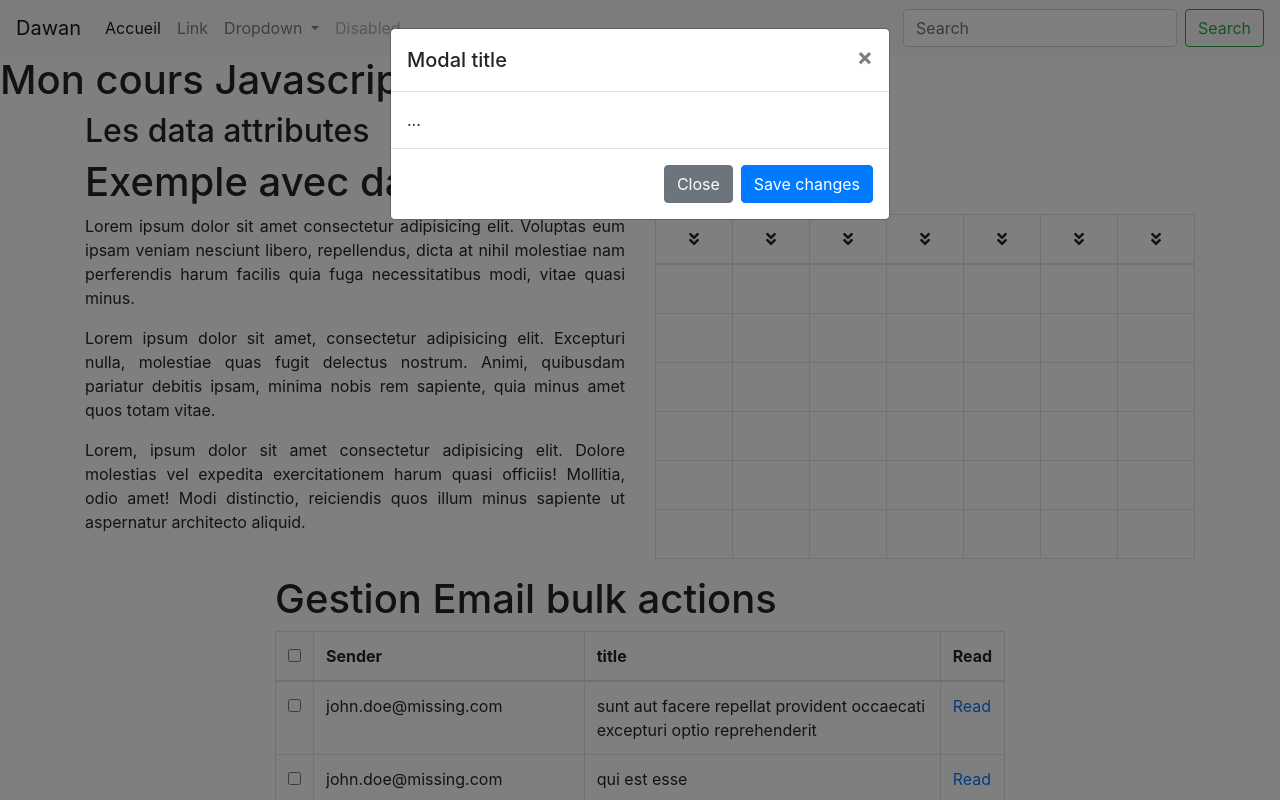
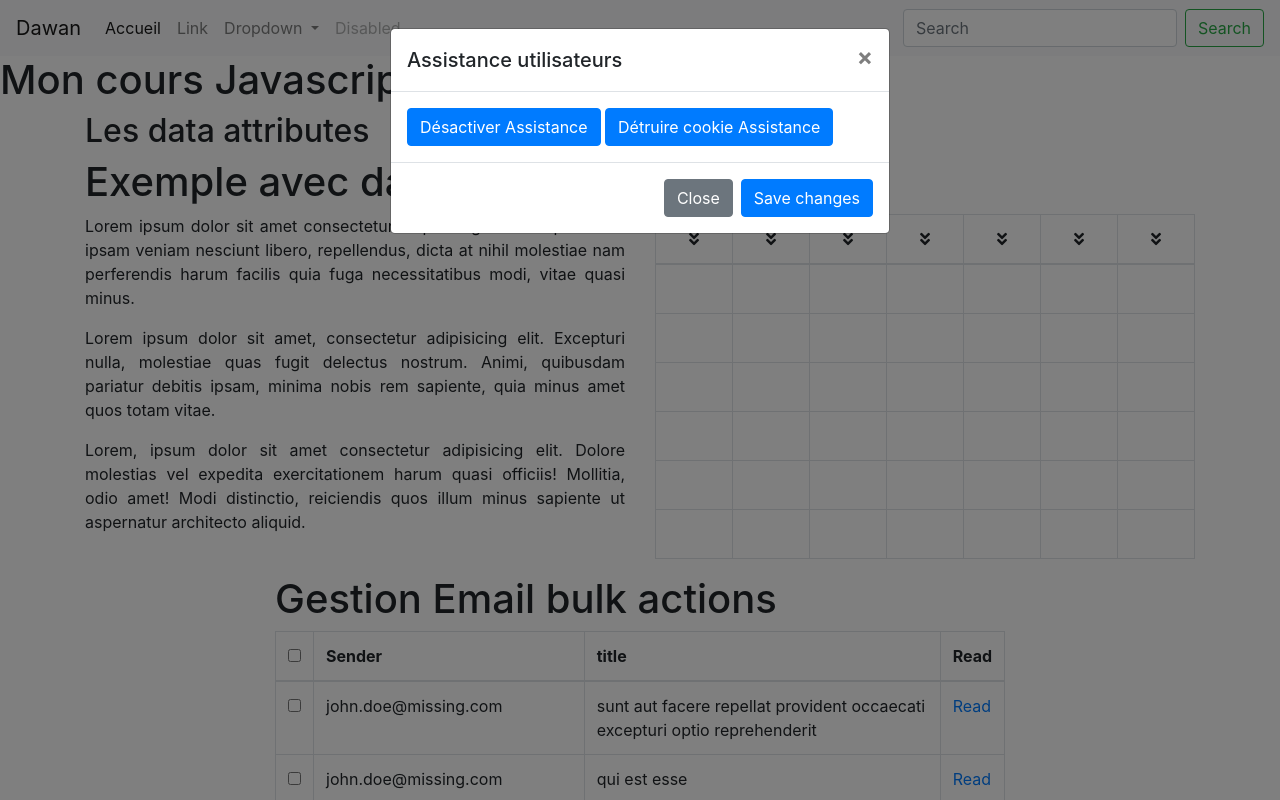
Before and after one commit to nicoduflot/poe-10-2020-JS, a plain HTML site: page index.html in a window 1280 px wide. Shown: the top 800 px of the page. Drawn offline with Linux system fonts and the light colour scheme.

Commit message:
Add files via upload

```diff
--- a/index.html
+++ b/index.html
@@ -225,24 +225,29 @@
                 <button type="button" id="aideUserButton"
                         class="btn btn-primary"
                         data-toggle="modal" data-target="#exampleModal">
-                    <span id="aideUser" class="aideUserOff">Activer aide utilisateur</span>
+                    Activer aide utilisateur
                 </button>
                 <!-- Modal -->
                 <div class="modal fade" id="exampleModal" tabindex="-1" aria-labelledby="exampleModalLabel" aria-hidden="true">
                     <div class="modal-dialog">
                         <div class="modal-content">
                             <div class="modal-header">
-                                <h5 class="modal-title" id="exampleModalLabel">Modal title</h5>
+                                <h5 class="modal-title" id="exampleModalLabel">Assistance utilisateurs</h5>
                                 <button type="button" class="close" data-dismiss="modal" aria-label="Close">
                                     <span aria-hidden="true">&times;</span>
                                 </button>
                             </div>
                             <div class="modal-body">
-                                ...
+                                <button id="dismissAssistUser" type="button" data-dismiss="modal" class="btn btn-primary">
+                                    Désactiver Assistance
+                                </button>
+                                <button id="destroyAssistUser" type="button" data-dismiss="modal" class="btn btn-primary">
+                                    Détruire cookie Assistance
+                                </button>
                             </div>
                             <div class="modal-footer">
                                 <button type="button" class="btn btn-secondary" data-dismiss="modal">Close</button>
-                                <button type="button" class="btn btn-primary">Save changes</button>
+                                <button id="saveAssistUser" type="button" data-dismiss="modal" class="btn btn-primary">Save changes</button>
                             </div>
                         </div>
                     </div>
```
